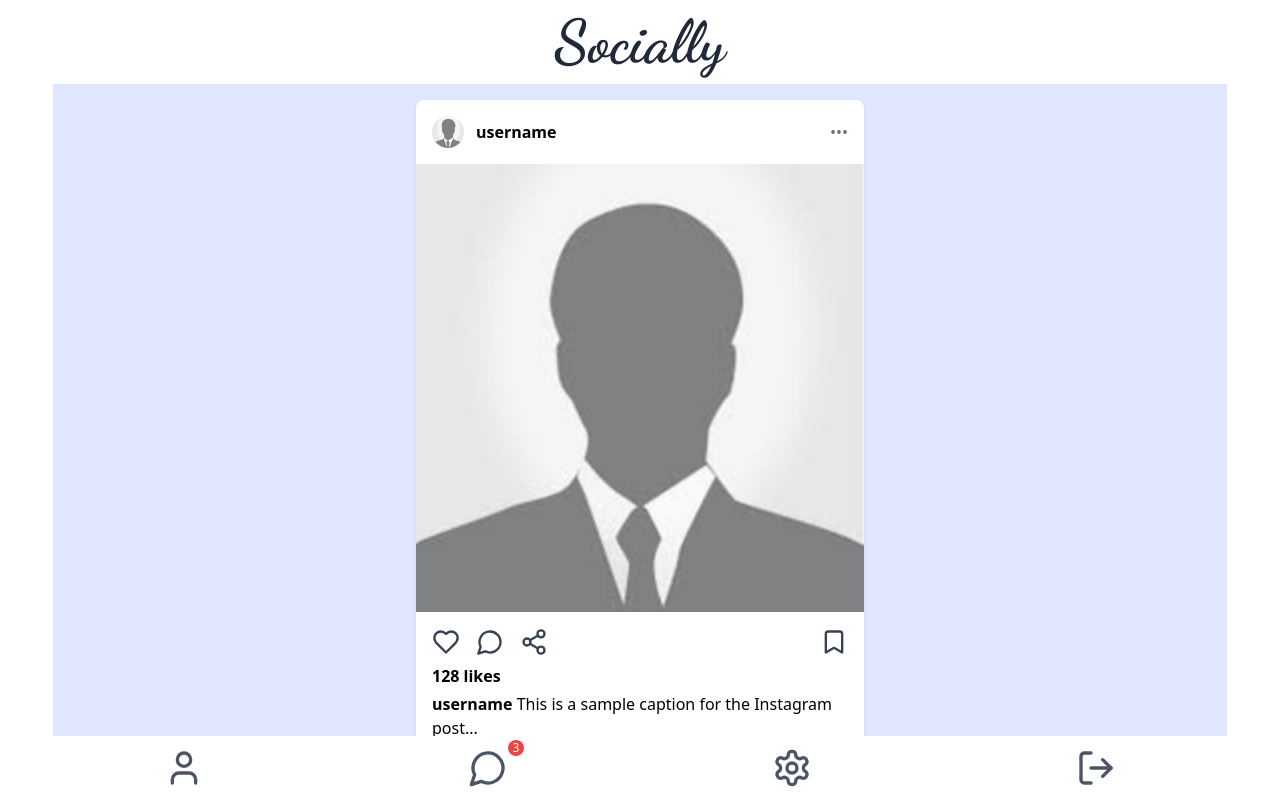
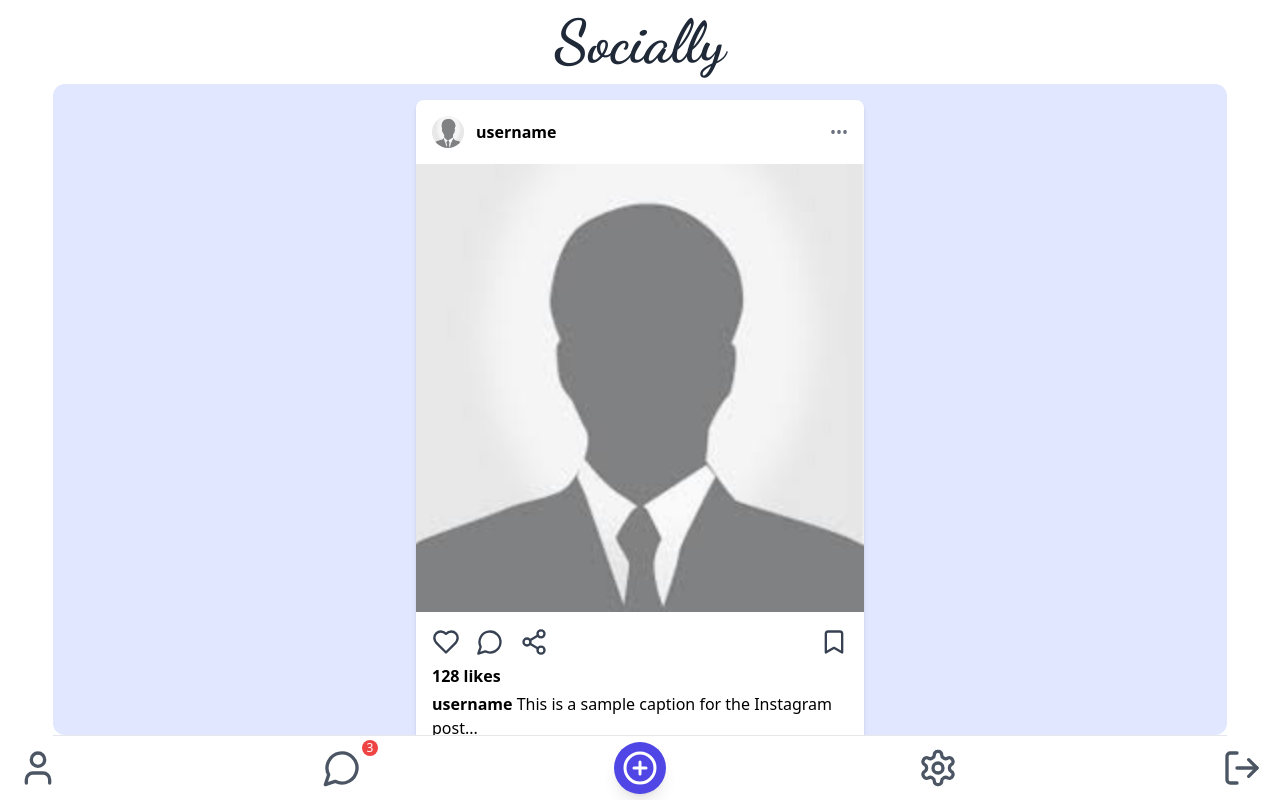
Before and after one commit to hk2201/instaClone, a React (Create React App) app in the folder frontend/socially/: page /posts in a window 1280 px wide. Built offline with nearby package versions, Linux system fonts and the light colour scheme.

Commit message:
Changes in footer for add post button and posts page

```diff
--- a/frontend/socially/src/components/Footer.jsx
+++ b/frontend/socially/src/components/Footer.jsx
@@ -1,9 +1,9 @@
 import React, { useState } from "react";
 import { MessageCircle, LogOut, User, Settings } from "lucide-react";
-
+import { CirclePlus } from "lucide-react";
 function Footer() {
   return (
-    <div className="flex justify-center items-center w-full px-4 sm:space-x-60 space-x-10">
+    <div className="flex justify-center items-center w-full px-4 sm:space-x-60 space-x-10 border-t border-gray-200">
       {/* Profile Button */}
       <button className="p-2 sm:p-3 text-gray-600 hover:bg-gray-100 rounded-full transition-colors group">
         <User className="w-8 sm:w-10 h-8 sm:h-10 group-hover:text-indigo-600" />
@@ -14,6 +14,16 @@ function Footer() {
         <MessageCircle className="w-8 sm:w-10 h-8  sm:h-10 group-hover:text-indigo-600" />
         <span className="absolute top-1 -right-1 bg-red-500 text-white text-xs rounded-full w-4 h-4 flex items-center justify-center">
           3
+        </span>
+      </button>
+      <button
+        className="bg-indigo-600 md:p-2 rounded-full shadow-lg hover:shadow-xl hover:bg-indigo-700 transition-all duration-300 hover:scale-105 group z-50"
+        onClick={() => console.log("Add post clicked")}
+        aria-label="Add new post"
+      >
+        <CirclePlus className="text-white" size={36} />
+        <span className="absolute -top-10 left-1/2 -translate-x-1/2 bg-gray-800 text-white px-2 py-1 rounded text-sm opacity-0 group-hover:opacity-100 transition-opacity duration-300 whitespace-nowrap pointer-events-none">
+          Add New Post
         </span>
       </button>
 
--- a/frontend/socially/src/pages/Posts.jsx
+++ b/frontend/socially/src/pages/Posts.jsx
@@ -1,6 +1,7 @@
 import Header from "../components/Header";
 import Footer from "../components/Footer";
 import PostCards from "../components/PostCards";
+
 
 function HomePage() {
   const dum = [
@@ -12,13 +13,19 @@ function HomePage() {
     <div className="flex justify-center items-center h-screen">
       <div className="bg-white size-11/12 flex flex-col h-screen">
         <Header />
-        <div className="flex-1 flex flex-col items-center bg-indigo-100 overflow-y-auto p-4">
-          {dum.map((d, index) => (
-            <div className="mb-4">
-              <PostCards key={index} img={d.img} />
+
+        <div className="flex-1 flex flex-col items-center bg-indigo-100 rounded-xl overflow-y-auto p-4">
+          <div className="flex flex-cols">
+            <div>
+              {dum.map((d, index) => (
+                <div className="mb-4">
+                  <PostCards key={index} img={d.img} />
+                </div>
+              ))}
             </div>
-          ))}
+          </div>
         </div>
+
         <Footer />
       </div>
     </div>
```
